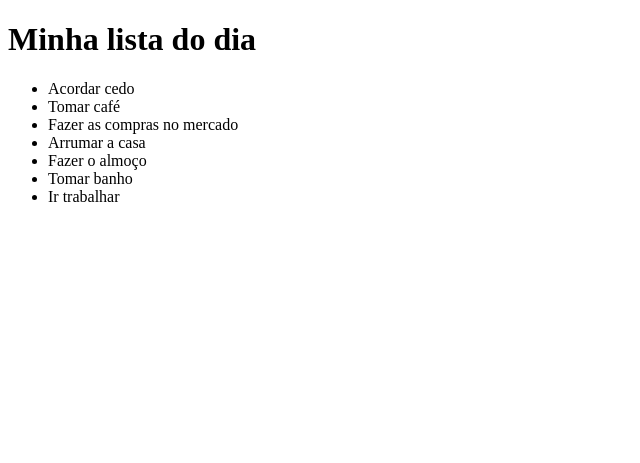
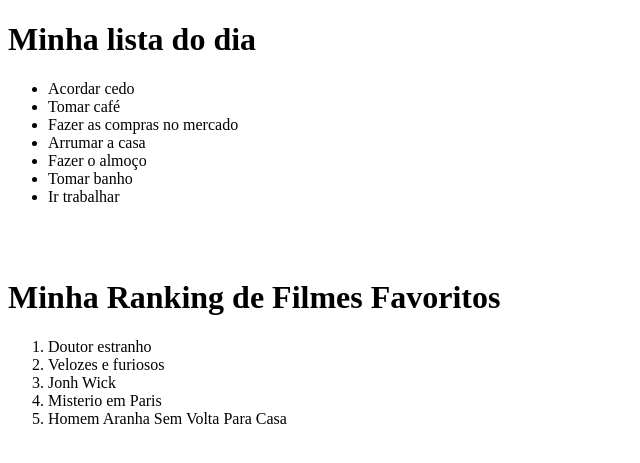
Before and after one commit to carol9074/Aulas-PHP-HTML, a PHP site: page /atv02.php in a window 1280 px wide. Shown: the top 463 px of the page, without its empty margins (0-640 px from the left). Run offline with PHP 8.4, Linux system fonts and the light colour scheme.

Commit message:
Add files via upload

```diff
--- a/html/atv02.php
+++ b/html/atv02.php
@@ -20,5 +20,17 @@
 
 </ul>
 
+<br><br>
+
+<h1>Minha Ranking de Filmes Favoritos</h1>
+    <ol>
+        <li>Doutor estranho</li>
+        <li>Velozes e furiosos</li>
+        <li>Jonh Wick</li>
+        <li>Misterio em Paris</li>
+        <li>Homem Aranha Sem Volta Para Casa </li>
+
+    </ol>
+
 </body>
 </html>
```
